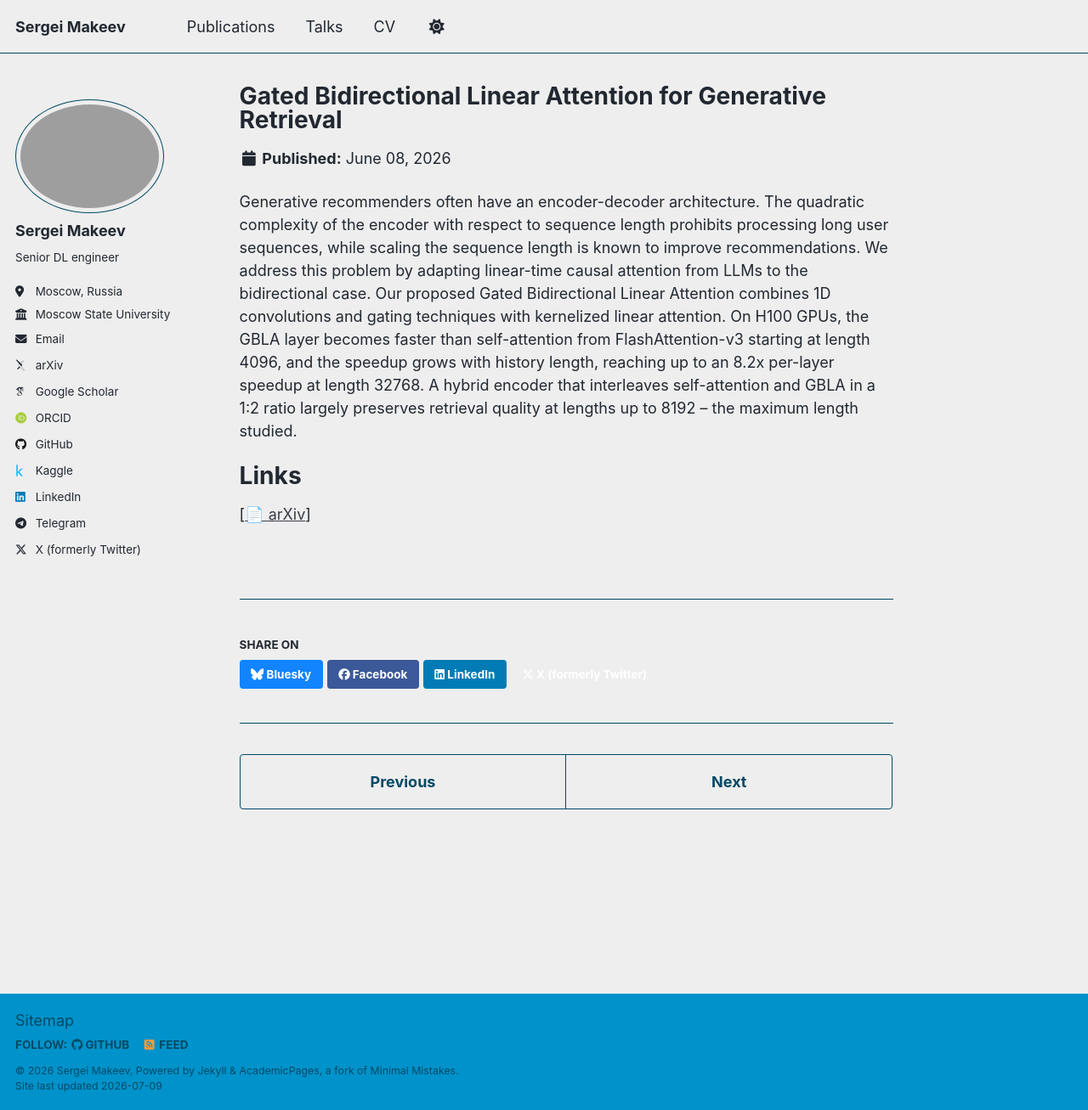
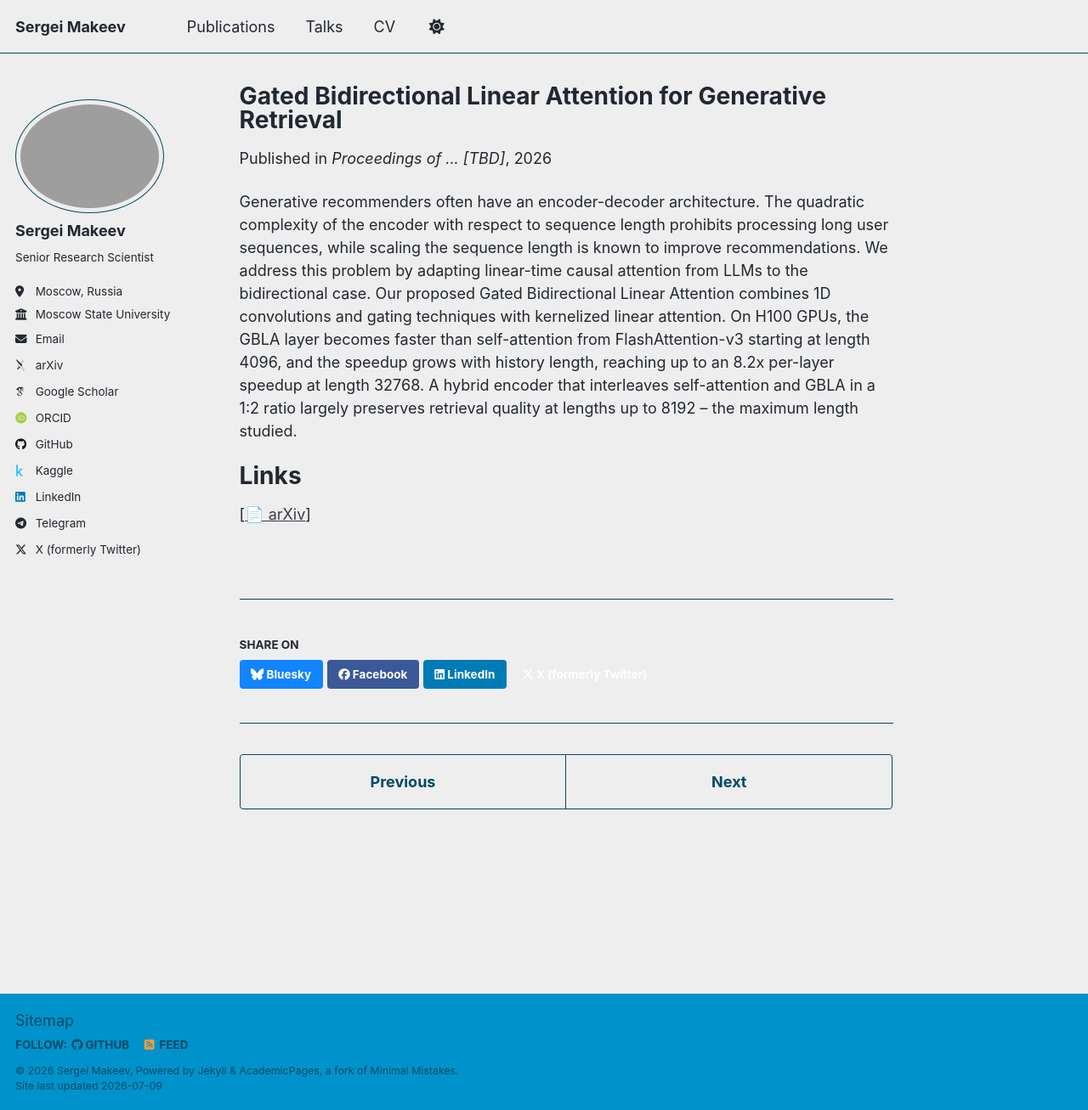
Before and after one commit to neuralsrg/neuralsrg.github.io, a Jekyll site: the page built from _publications/2026-06-08-gbla.md, in a window 1280 px wide and 1307 px high. Shown: the whole window at 85% size. Built offline with Jekyll 4.4.1, drawn with Linux system fonts in a browser that asks for light colours; some web fonts are replaced; a script that is not in the unit is left out.

Commit message:
Update personal status

```diff
--- a/_config.yml
+++ b/_config.yml
@@ -26,7 +26,7 @@ author:
   avatar           : "profile.png"
   name             : "Sergei Makeev"
   pronouns         : # example: "she/her"
-  bio              : "Senior DL engineer"
+  bio              : "Senior Research Scientist"
   location         : "Moscow, Russia"
   employer         : "Moscow State University"
   uri              : # URL
--- a/_publications/2026-06-08-gbla.md
+++ b/_publications/2026-06-08-gbla.md
@@ -5,7 +5,7 @@ category: conferences # conferences, manuscripts
 permalink: /publication/2026-06-08-gbla
 excerpt: 'We combined kernelized linear attention with 1D convolutions and gating techniques from LLMs and proposed the Gated Bidirectional Linear Attention layer. It is much faster than the self-attention from FlashAttention-v3. Replacing some self-attention layers with GBLA preserves retrieval quality while speeding up training and inference.'
 date: 2026-06-08
-# venue: 'Proceedings of ...'
+venue: 'Proceedings of ... [TBD]'
 paperurl: 'https://arxiv.org/abs/2606.07317'
 # citation: 'Your Name, You. (2024). &quot;Paper Title Number 3.&quot; <i>GitHub Journal of Bugs</i>. 1(3).'
 ---
```
